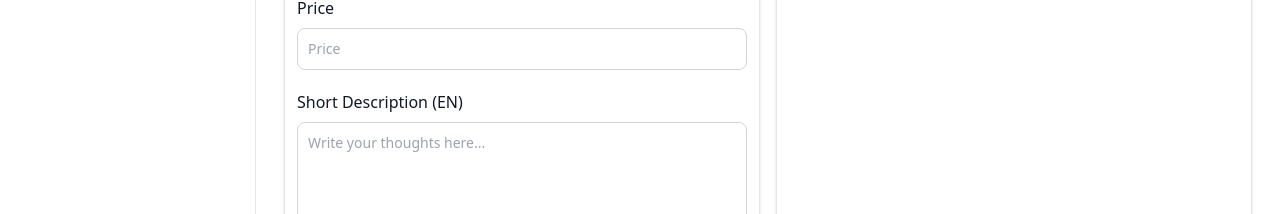
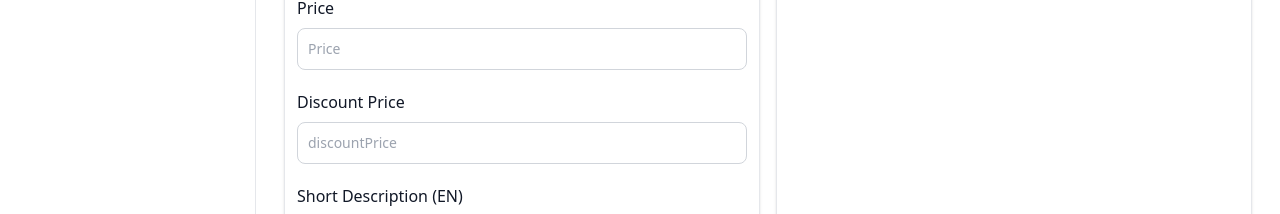
Before and after one commit to mannixinfotech/customizedadminpannel, a React (Create React App) app: page /product-add in a window 1280 px wide. Shown: the part 470-684 px from the top of the page. Built offline with nearby package versions, Linux system fonts and the light colour scheme; no server answers; sample sign-in values are in the browser's storage.

Commit message:
committed

```diff
--- a/src/ProductSetup/ProductAdd.jsx
+++ b/src/ProductSetup/ProductAdd.jsx
@@ -17,6 +17,7 @@
   const [formData, setFormData] = useState({
     productName: '',
     price: '',
+    discountPrice:'',
     description: '',
     category: '',
     subcategoryName:"",
@@ -47,6 +48,7 @@
       setFormData({
         productName: product.productName,
         price: product.price,
+        discountPrice:product.discountPrice,
         description: product.description,
         category: product.category,
         subCategoryName: product.subCategoryName || '',
@@ -109,6 +111,7 @@
     const data = new FormData();
     data.append('productName', formData.productName);
     data.append('price', formData.price);
+    data.append('discountPrice',formData.discountPrice);
     data.append('description', formData.description);
     data.append('category', formData.category);
     data.append("subCategoryName",formData.subCategoryName);
@@ -138,6 +141,7 @@
     setFormData({
       productName: '',
       price: '',
+      discountPrice:'',
       description: '',
       category: '',
       subCategoryName:"",
@@ -237,6 +241,22 @@
                 placeholder="Price"
                 required
               />
+               <label
+                htmlFor="discountPrice"
+                className="pt-5 block mb-2 text-base font-medium text-gray-900  text-left"
+              >
+                Discount Price
+              </label>
+              <input
+                type="text"
+                id="discountPrice"
+                name="discountPrice"
+                value={formData.discountPrice}
+                onChange={handleChange}
+                className=" border border-gray-300 text-gray-900 text-sm rounded-lg focus:ring-blue-500 focus:border-blue-500 block w-full p-2.5 "
+                placeholder="discountPrice"
+                required
+              />
               <label
                 htmlFor="description"
                 className="pt-5 block mb-2 text-base font-medium text-gray-900 dark:text-white text-left"
```
